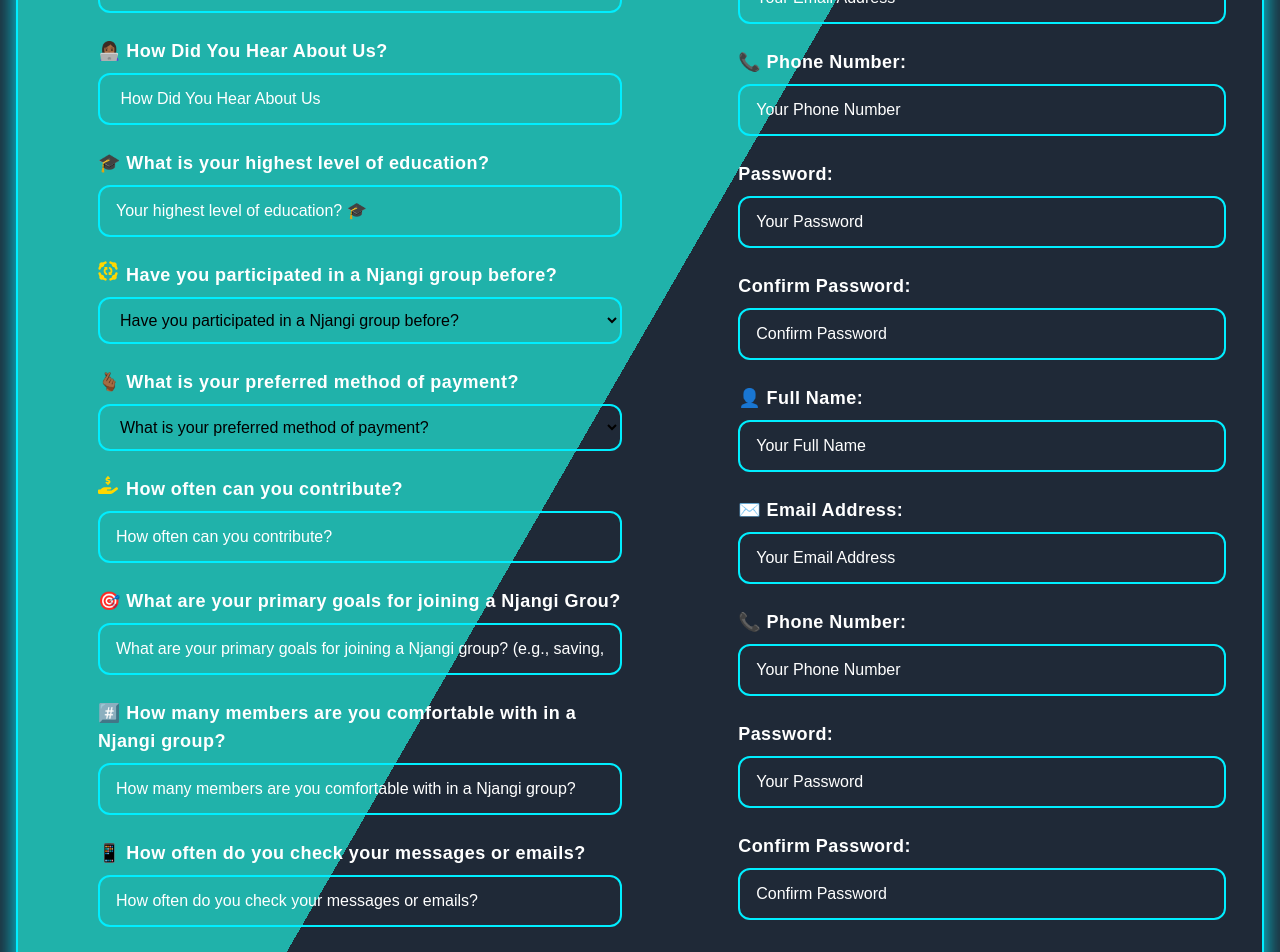
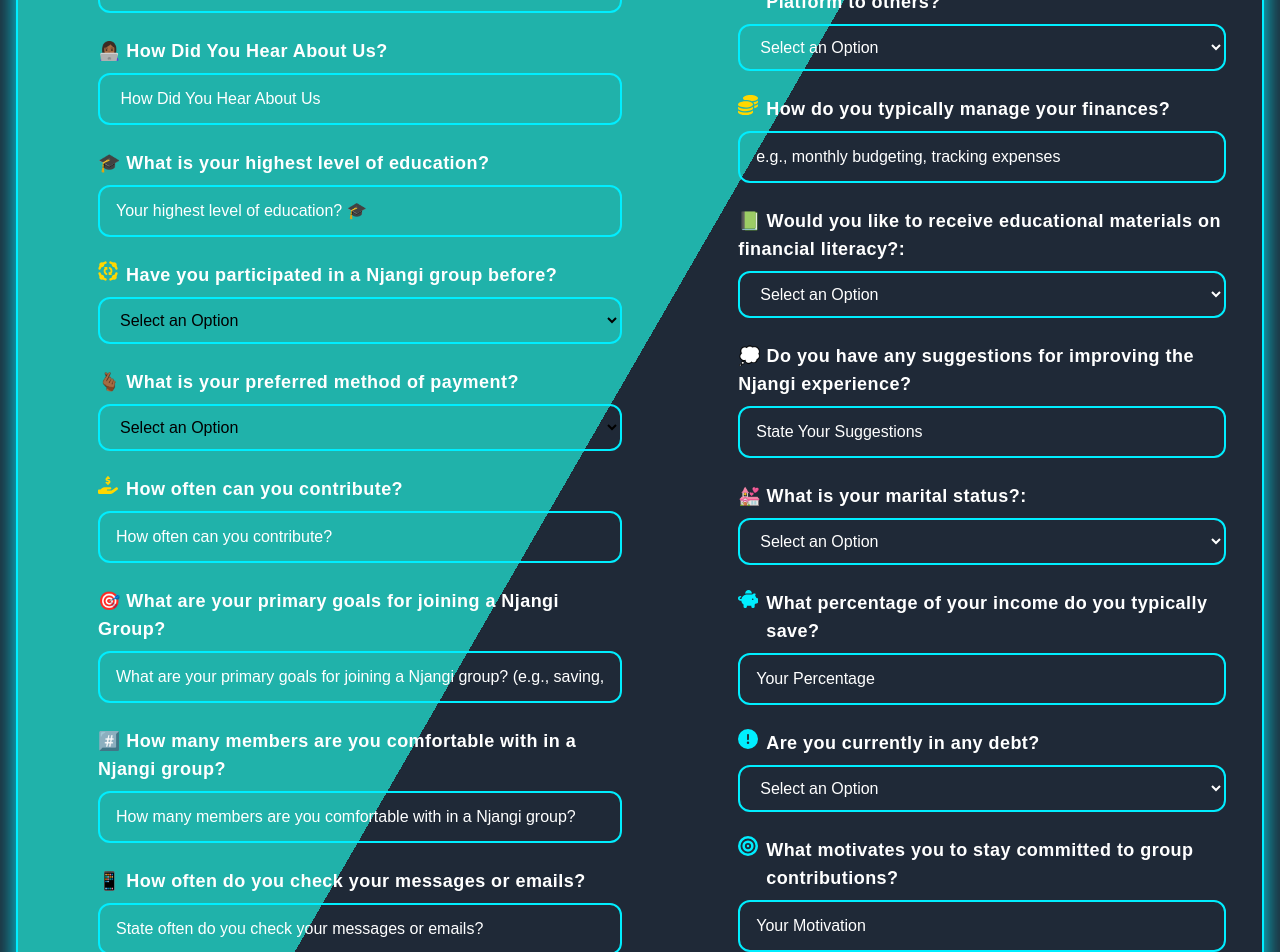
Before and after one commit to Iampraiseottia/Njangi, a Next.js app: page /complete in a window 1280 px wide. Shown: the part 420-1372 px from the top of the page. Built offline with nearby package versions, Linux system fonts and the light colour scheme.

Commit message:
registration completion page copleted and linked to the verification page

```diff
--- a/app/complete/page.jsx
+++ b/app/complete/page.jsx
@@ -6,6 +6,13 @@ import { faPersonHalfDress } from '@fortawesome/free-solid-svg-icons'
 import { faCalendar } from '@fortawesome/free-solid-svg-icons'
 import { faGroupArrowsRotate } from '@fortawesome/free-solid-svg-icons'
 import { faHandHoldingDollar } from '@fortawesome/free-solid-svg-icons'
+import { faCircleExclamation } from '@fortawesome/free-solid-svg-icons'
+import { faCommentDollar } from '@fortawesome/free-solid-svg-icons'
+import { faCoins } from '@fortawesome/free-solid-svg-icons'
+import { faPiggyBank } from '@fortawesome/free-solid-svg-icons'
+import { faBullseye } from '@fortawesome/free-solid-svg-icons'
+
+
 
 
 
@@ -83,7 +90,7 @@ return (
                 className='w-full text-base bg-transparent rounded-xl border-2 border-[#0ef] py-3 px-4 focus:ring-1 focus:ring-[#0ef] focus:outline-none duration-300 text-black '
 
              >
-              <option value="Your Have you participated in a Njangi group before?"> Have you participated in a Njangi group before? </option>
+              <option value="Your Have you participated in a Njangi group before?">  Select an Option </option>
               <option value="Male">YES</option>
               <option value="Female">NO</option>
 
@@ -97,7 +104,7 @@ return (
                 className='w-full text-base bg-transparent rounded-xl border-2 border-[#0ef] py-3 px-4 focus:ring-1 focus:ring-[#0ef] focus:outline-none duration-300 text-black '
 
              >
-              <option value="What is your preferred method of payment?"> What is your preferred method of payment? </option>
+              <option value="What is your preferred method of payment?">  Select an Option </option>
               <option value="Male">MTN Mobile Money 💰 </option>
               <option value="Female">ORANGE Mobile Money 💰 </option>
 
@@ -118,7 +125,7 @@ return (
             </div>
 
             <div className='flex flex-col gap-2'>
-              <label htmlFor="primary_njangi_goal" className='font-semibold text-lg tracking-wide'>🎯 What are your primary goals for joining a Njangi Grou? </label>
+              <label htmlFor="primary_njangi_goal" className='font-semibold text-lg tracking-wide'>🎯 What are your primary goals for joining a Njangi Group? </label>
               <input
                 type="text"
                 name="primary_njangi_goal"
@@ -145,13 +152,10 @@ return (
                 type="text"
                 name="often_check_mails"
                 id="often_check_mails"
-                placeholder='How often do you check your messages or emails? '
+                placeholder='State often do you check your messages or emails? '
                 className='w-full text-base bg-transparent rounded-xl border-2 border-[#0ef] py-3 px-4 focus:ring-1 focus:ring-[#0ef] focus:outline-none duration-300 placeholder-white'
               />
             </div>
-
-
-
 
           </form>
     </div>
@@ -162,118 +166,126 @@ return (
        <form className='flex flex-col gap-6 w-full max-w-xl'>
 
        <div className='flex flex-col gap-2'>
-              <label htmlFor="fullName" className='font-semibold text-lg tracking-wide'>👤 Full Name:</label>
+              <label htmlFor="previous_challenges" className='font-semibold text-lg tracking-wide flex'><FontAwesomeIcon icon={faCircleExclamation} className="werey2 mr-2 text-[gold]" />  What challenges have you faced in previous Njangi groups?</label>
               <input
                 type="text"
-                name="fullName"
-                id="fullName"
-                placeholder='Your Full Name'
+                name="previous_challenges"
+                id="previous_challenges"
+                placeholder='Name the challenges have you faced in previous Njangi groups?'
                 className='w-full text-base bg-transparent rounded-xl border-2 border-[#0ef] py-3 px-4 focus:ring-1 focus:ring-[#0ef] focus:outline-none duration-300 placeholder-white'
               />
             </div>
 
 
             <div className='flex flex-col gap-2'>
-              <label htmlFor="email" className='font-semibold text-lg tracking-wide'>✉️ Email Address:</label>
+              <label htmlFor="email" className='font-semibold text-lg tracking-wide flex'><FontAwesomeIcon icon={faCommentDollar} className="werey2 mr-2 text-[gold]" /> How likely are you to recommend this Njangi Platform to others?</label>
+              <select name="ever_perticipated" id="ever_perticipated"
+                className='w-full text-base bg-transparent rounded-xl border-2 border-[#0ef]  py-3 px-4 focus:ring-1 focus:ring-[#0ef] focus:outline-none duration-300 text-white bg-slate-800 '
+
+             >
+              <option value="Your Have you participated in a Njangi group before?">  Select an Option </option>
+              <option value="Male">1/10</option>
+              <option value="Female">2/10</option>
+              <option value="Male">3/10</option>
+              <option value="Female">4/10</option>
+              <option value="Male">5/10</option>
+              <option value="Female">6/10</option>
+              <option value="Male">7/10</option>
+              <option value="Female">8/10</option>
+              <option value="Male">9/10</option>
+              <option value="Female">10/10</option>
+
+             </select>
+            </div>
+
+            <div className='flex flex-col gap-2'>
+              <label htmlFor="manage_finances" className='font-semibold text-lg tracking-wide flex'><FontAwesomeIcon icon={faCoins} className="werey2 mr-2 text-[gold]" /> How do you typically manage your finances? </label>
               <input
-                type="email"
-                name="email"
-                id="email"
-                placeholder='Your Email Address'
+                type="text"
+                name="manage_finances"
+                id="manage_finances"
+                placeholder='e.g., monthly budgeting, tracking expenses'
                 className='w-full text-base bg-transparent rounded-xl border-2 border-[#0ef] py-3 px-4 focus:ring-1 focus:ring-[#0ef] focus:outline-none duration-300 placeholder-white'
               />
             </div>
 
             <div className='flex flex-col gap-2'>
-              <label htmlFor="number" className='font-semibold text-lg tracking-wide'>📞 Phone Number:</label>
+              <label htmlFor="receive_financial_education" className='font-semibold text-lg tracking-wide '>📗 Would you like to receive educational materials on financial literacy?:</label>
+              <select name="receive_financial_education" id="receive_financial_education"
+                className='w-full text-base bg-transparent rounded-xl border-2 border-[#0ef]  py-3 px-4 focus:ring-1 focus:ring-[#0ef] focus:outline-none duration-300 text-white bg-slate-800 '
+
+             >
+              <option value="Your Have you participated in a Njangi group before?"> Select an Option</option>
+              <option value="Male">YES</option>
+              <option value="Female">NO</option>
+
+
+             </select>
+            </div>
+
+            <div className='flex flex-col gap-2'>
+              <label htmlFor="suggestions" className='font-semibold text-lg tracking-wide flex'> 💭 Do you have any suggestions for improving the Njangi experience?</label>
               <input
-                type="number"
-                name="number"
-                id="number"
-                placeholder='Your Phone Number'
+                type="passwortextd"
+                name="suggestions"
+                id="suggestions"
+                placeholder='State Your Suggestions '
                 className='w-full text-base bg-transparent rounded-xl border-2 border-[#0ef] py-3 px-4 focus:ring-1 focus:ring-[#0ef] focus:outline-none duration-300 placeholder-white'
               />
             </div>
 
             <div className='flex flex-col gap-2'>
-              <label htmlFor="password" className='font-semibold text-lg tracking-wide '> Password:</label>
+              <label htmlFor="marital_status" className='font-semibold text-lg tracking-wide'>💒 What is your marital status?:</label>
+              <select name="marital_status" id="marital_status"
+                className='w-full text-base bg-transparent rounded-xl border-2 border-[#0ef]  py-3 px-4 focus:ring-1 focus:ring-[#0ef] focus:outline-none duration-300 text-white bg-slate-800 '
+
+             >
+              <option value="Your Have you participated in a Njangi group before?"> Select an Option</option>
+              <option value="Male">Single</option>
+              <option value="Female">Married</option>
+
+
+             </select>
+            </div>
+
+
+
+            <div className='flex flex-col gap-2'>
+              <label htmlFor="saving_pecentage" className='font-semibold text-lg tracking-wide flex'><FontAwesomeIcon icon={faPiggyBank} className="werey2 mr-2 text-[#0ef]" /> What percentage of your income do you typically save?</label>
               <input
-                type="password"
-                name="password"
-                id="password"
-                placeholder='Your Password '
+                type="text"
+                name="saving_pecentage"
+                id="saving_pecentage"
+                placeholder='Your Percentage '
                 className='w-full text-base bg-transparent rounded-xl border-2 border-[#0ef] py-3 px-4 focus:ring-1 focus:ring-[#0ef] focus:outline-none duration-300 placeholder-white'
               />
             </div>
 
             <div className='flex flex-col gap-2'>
-              <label htmlFor="confirm_password" className='font-semibold text-lg tracking-wide flex'> Confirm Password:</label>
+              <label htmlFor="debt_status" className='font-semibold text-lg tracking-wide flex'><FontAwesomeIcon icon={faCircleExclamation} className="werey2 mr-2 text-[#0ef]" /> Are you currently in any debt? </label>
+              <select name="debt_status" id="debt_status"
+                className='w-full text-base bg-transparent rounded-xl border-2 border-[#0ef]  py-3 px-4 focus:ring-1 focus:ring-[#0ef] focus:outline-none duration-300 text-white bg-slate-800 '
+
+             >
+              <option value="Your Have you participated in a Njangi group before?"> Select an Option</option>
+              <option value="Male">YES</option>
+              <option value="Female">NO</option>
+
+
+             </select>
+            </div>
+
+
+            <div className='flex flex-col gap-2'>
+              <label htmlFor="motivation_contribution" className='font-semibold text-lg tracking-wide flex'> <FontAwesomeIcon icon={faBullseye} className="werey2 mr-2 text-[#0ef]" />  What motivates you to stay committed to group contributions?</label>
               <input
-                type="password"
-                name="confirm_password"
-                id="confirm_password"
-                placeholder='Confirm Password '
+                type="text"
+                name="motivation_contribution"
+                id="motivation_contribution"
+                placeholder='Your Motivation '
                 className='w-full text-base bg-transparent rounded-xl border-2 border-[#0ef] py-3 px-4 focus:ring-1 focus:ring-[#0ef] focus:outline-none duration-300 placeholder-white'
               />
             </div>
-
-            <div className='flex flex-col gap-2'>
-              <label htmlFor="fullName" className='font-semibold text-lg tracking-wide'>👤 Full Name:</label>
-              <input
-                type="text"
-                name="fullName"
-                id="fullName"
-                placeholder='Your Full Name'
-                className='w-full text-base bg-transparent rounded-xl border-2 border-[#0ef] py-3 px-4 focus:ring-1 focus:ring-[#0ef] focus:outline-none duration-300 placeholder-white'
-              />
-            </div>
-
-
-
-            <div className='flex flex-col gap-2'>
-              <label htmlFor="email" className='font-semibold text-lg tracking-wide'>✉️ Email Address:</label>
-              <input
-                type="email"
-                name="email"
-                id="email"
-                placeholder='Your Email Address'
-                className='w-full text-base bg-transparent rounded-xl border-2 border-[#0ef] py-3 px-4 focus:ring-1 focus:ring-[#0ef] focus:outline-none duration-300 placeholder-white'
-              />
-            </div>
-
-            <div className='flex flex-col gap-2'>
-              <label htmlFor="number" className='font-semibold text-lg tracking-wide'>📞 Phone Number:</label>
-              <input
-                type="number"
-                name="number"
-                id="number"
-                placeholder='Your Phone Number'
-                className='w-full text-base bg-transparent rounded-xl border-2 border-[#0ef] py-3 px-4 focus:ring-1 focus:ring-[#0ef] focus:outline-none duration-300 placeholder-white'
-              />
-            </div>
-
-            <div className='flex flex-col gap-2'>
-              <label htmlFor="password" className='font-semibold text-lg tracking-wide flex'> Password:</label>
-              <input
-                type="password"
-                name="password"
-                id="password"
-                placeholder='Your Password '
-                className='w-full text-base bg-transparent rounded-xl border-2 border-[#0ef] py-3 px-4 focus:ring-1 focus:ring-[#0ef] focus:outline-none duration-300 placeholder-white'
-              />
-            </div>
-
-            <div className='flex flex-col gap-2'>
-              <label htmlFor="confirm_password" className='font-semibold text-lg tracking-wide flex'> Confirm Password:</label>
-              <input
-                type="password"
-                name="confirm_password"
-                id="confirm_password"
-                placeholder='Confirm Password '
-                className='w-full text-base bg-transparent rounded-xl border-2 border-[#0ef] py-3 px-4 focus:ring-1 focus:ring-[#0ef] focus:outline-none duration-300 placeholder-white'
-              />
-            </div>
-
 
 
 
@@ -283,7 +295,7 @@ return (
     </div>
 
   </div>
-  <Link href="/income" className='mt-3 bg-gradient-to-r from-[#0ef] via-slate-700 to-[#0ef] w-[90%] text-white mb-10 py-4 px-6 font-extrabold text-xl lg:text-2xl duration-500 rounded-sm hover:rounded-[40px] hover:opacity-95 cursor-pointer flex justify-center items-center ml-[5%]'>
+  <Link href="/verify" className='mt-3 bg-gradient-to-r from-[#0ef] via-slate-700 to-[#0ef] w-[90%] text-white mb-10 py-4 px-6 font-extrabold text-xl lg:text-2xl duration-500 rounded-sm hover:rounded-[40px] hover:opacity-95 cursor-pointer flex justify-center items-center ml-[5%]'>
           Complete Registration ✅
 
       </Link>
```
Also changed, not shown: app/verify/page.jsx (added, +9 -0 lines).
